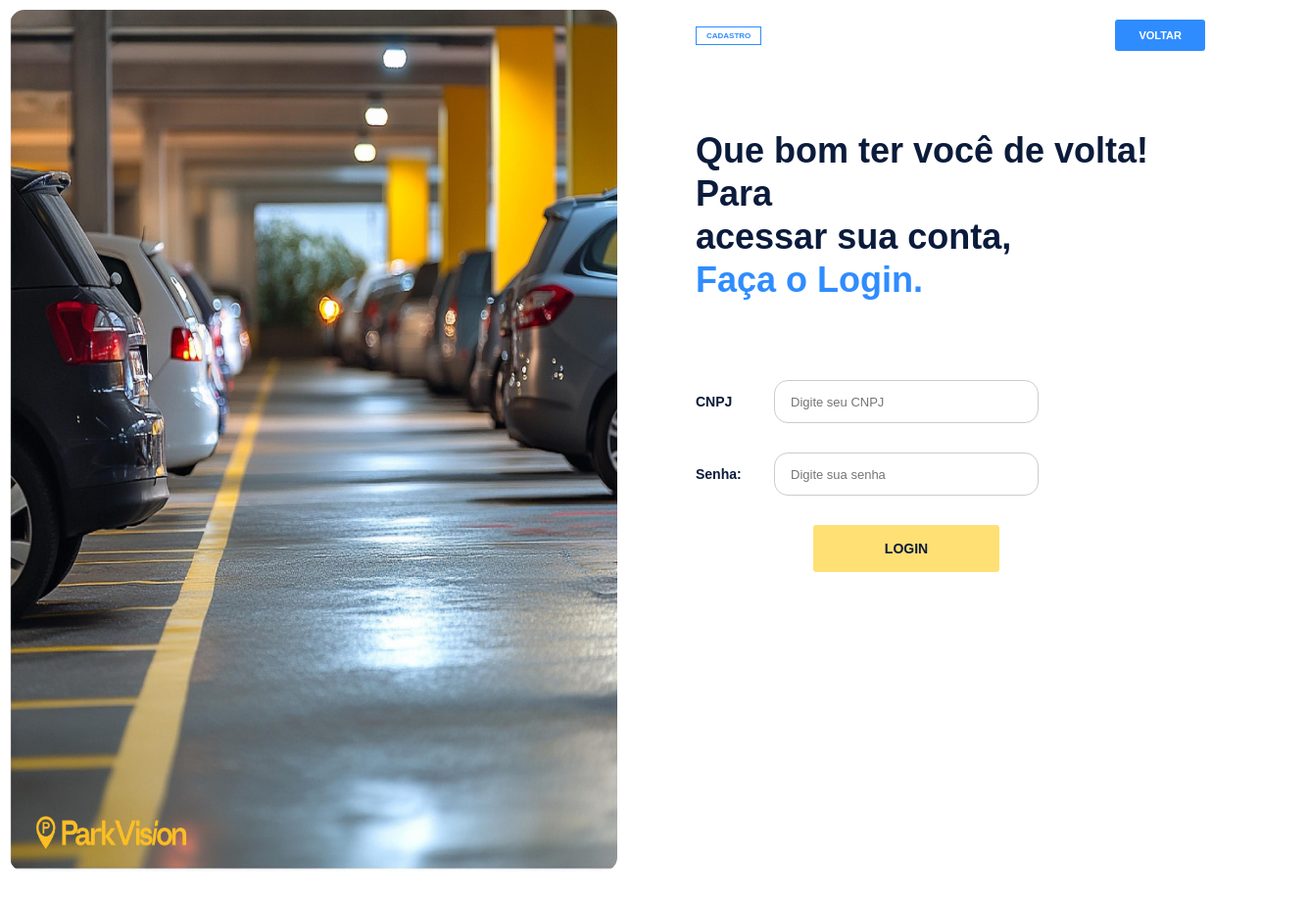
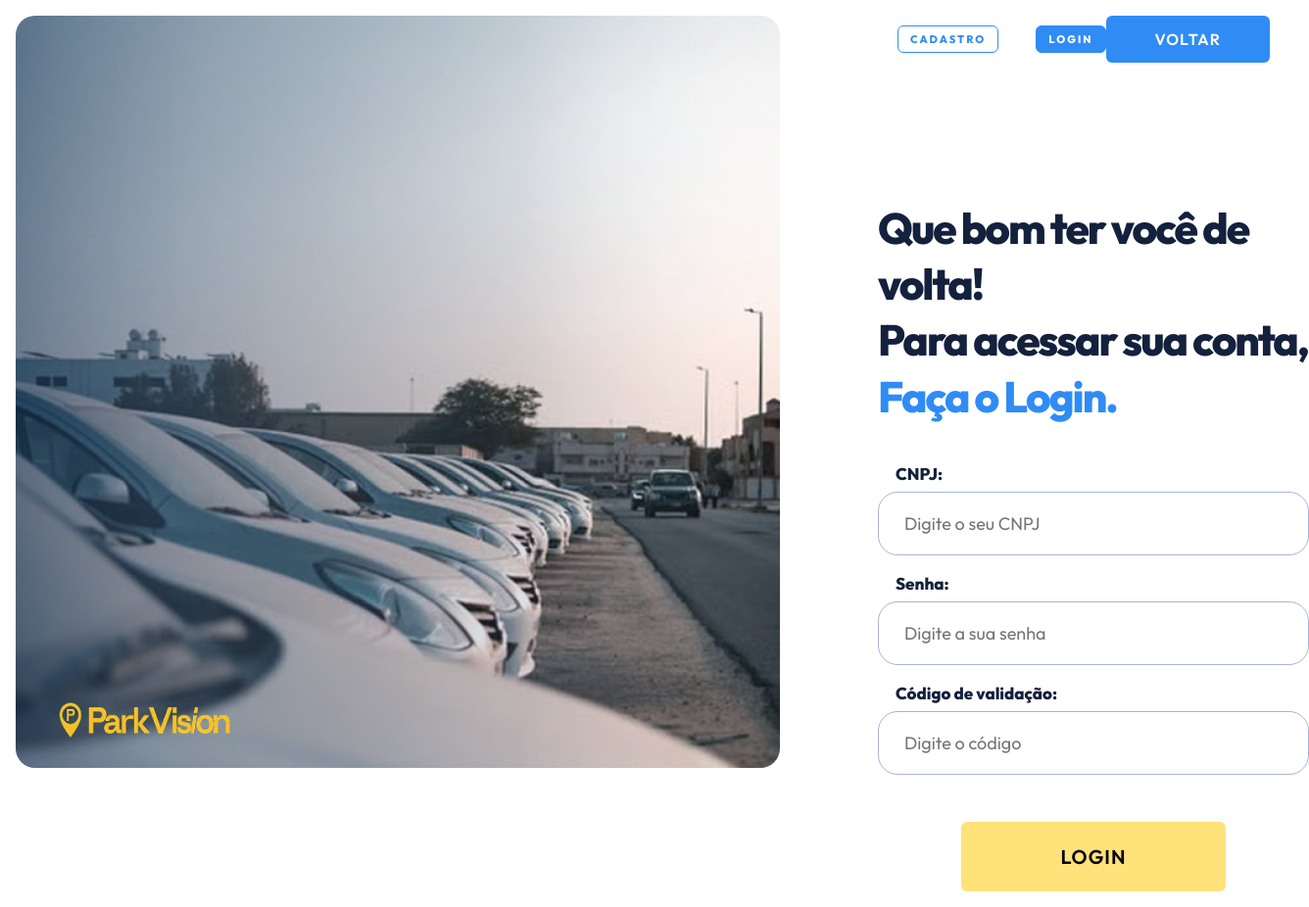
Before and after one commit to TrabalhoPiGrupo1/ParkVision, a plain HTML site: page Site institucional/Tela_Login/pagina_login.html in a window 1280 px wide. Shown: the whole page at 98% size, 1336 px wide, since content can reach past the window. Before the commit the page ends 900 px from the top, so only its background shows below. Drawn offline with Linux system fonts and the light colour scheme; a web font is replaced by a local one.

Commit message:
Refatorando Login usando a mesma estrutura do Cadastro

```diff
--- a/Site institucional/Tela_Cadastro/style.css
+++ b/Site institucional/Tela_Cadastro/style.css
@@ -153,7 +153,7 @@
     border: 2px solid #2f8cf5;
 }
 
-.btn-cadastrar {
+.btn-finalizar {
     grid-column: 1 / -1;
     justify-self: center;
     margin-top: 30px;
@@ -173,7 +173,7 @@
     transition: 0.3s;
 }
 
-.btn-cadastrar:hover {
+.btn-finalizar:hover {
     background-color: #2f8cf5;
     color: #ffff;
 }
--- a/Site institucional/Tela_Login/estilo_login.css
+++ /dev/null
@@ -1,156 +0,0 @@
-@font-face {
-    font-family: 'Outfit';
-    font-style: normal;
-    font-weight: 100 900;
-    src: url(https://fonts.gstatic.com/s/outfit/v15/QGYvz_MVcBeNP4NJtEtq.woff2) format('woff2');
-}
-
-* {
-    box-sizing: border-box;
-    margin: 0;
-    padding: 0;
-}
-
-body {
-    font-family: 'Outfit', sans-serif;
-    background-color: #FFFFFF;
-}
-
-
-.comeco {
-    display: flex;
-    height: 900px;
-    padding: 10px;
-    gap: 40px;
-}
-
-.lado_imagem {
-    width: 620px;
-    height: 880px;
-}
-
-.lado_imagem img {
-    width: 620px;
-    height: 880px;
-    border-radius: 15px;
-}
-
-.lado_conteudo {
-    width: 700px;
-    padding: 10px 40px;
-}
-
-.bt {
-    display: flex;
-    justify-content: space-between;
-    align-items: center;
-    margin-bottom: 80px;
-}
-
-.bt_esquerda {
-    display: flex;
-    gap: 20px;
-}
-
-.bt_cadastro {
-    background-color: transparent;
-    border: 1px solid #2F8CFF;
-    color: #2F8CFF;
-    font-family: 'Outfit', sans-serif;
-    font-size: 8px;
-    font-weight: bold;
-    padding: 4px 10px;
-
-}
-
-
-.bt_voltar {
-    background-color: #2F8CFF;
-    border: none;
-    color: #FFFFFF;
-    font-family: 'Outfit', sans-serif;
-    font-size: 11px;
-    font-weight: bold;
-    padding: 10px 24px;
-    border-radius: 3px;
-}
-
-.titulo h1 {
-    font-size: 36px;
-    font-weight: 700;
-    line-height: 44px;
-    color: #0B1B3B;
-    text-align: left;
-    margin-bottom: 80px;
-}
-
-.titulo span {
-    color: #2F8CFF;
-}
-
-.formulario {
-    display: flex;
-    flex-direction: column;
-    gap: 30px;
-}
-
-.campo {
-    display: flex;
-    align-items: center;
-    gap: 20px;
-}
-
-.campo span {
-    width: 60px;
-    font-size: 14px;
-    font-weight: bold;
-    color: #0B1B3B;
-}
-
-.campo input {
-    width: 270px;
-    height: 44px;
-    padding: 0 16px;
-    border: 1px solid #CCCCCC;
-    border-radius: 14px;
-    font-family: 'Outfit', sans-serif;
-    font-size: 13px;
-}
-
-.bt_login {
-    width: 190px;
-    height: 48px;
-    margin-left: 120px;
-    background-color: #FFE074;
-    border: none;
-    border-radius: 3px;
-    color: #0B1B3B;
-    font-family: 'Outfit', sans-serif;
-    font-size: 14px;
-    font-weight: bold;
-}
-
-.bt_cadastro:hover {
-    background-color: #E3F0FF;
-}
-
-.bt_voltar:hover {
-    background-color: #5BA5FF;
-}
-
-.bt_login:hover {
-    background-color: #FFEBA6;
-}
-
-.lado_imagem {
-    position: relative;
-}
-
-.lado_imagem .logo {
-    position: absolute;
-    left: 20px;
-    bottom: 20px;
-    width: 160px;
-    height: 40px;
-    border-radius: 0;
-}
--- a/Site institucional/Tela_Login/pagina_login.html
+++ b/Site institucional/Tela_Login/pagina_login.html
@@ -1,54 +1,66 @@
 <!DOCTYPE html>
-<html lang="pt-br">
+<html lang="pt-BR">
 
 <head>
     <meta charset="UTF-8">
     <meta name="viewport" content="width=device-width, initial-scale=1.0">
-    <title>Login</title>
-    <link rel="stylesheet" href="estilo_login.css">
+    <title>Login | ParkVision</title>
+
+    <link href="https://fonts.googleapis.com/css2?family=Outfit:wght@400;600;800&display=swap" rel="stylesheet">
+    <link rel="stylesheet" href="../Tela_Cadastro/style.css">
 </head>
 
 <body>
-    <div class="comeco">
 
-        <div class="lado_imagem">
-            <img src="f4996ee2d3fd63cf82b8882a46a6ce4627444628.jpg" alt="">
-        <img class="logo" src="40d95c42e2f8181c154043972d2568378b25c994.png" alt="">
+    <div class="container">
+
+        <div class="lado-esquerdo">
+            <img class="foto" src="../Assets/estacionamento.png" alt="estacionamento">
+            <img class="degrade" src="../Assets/Rectangle2.png" alt="">
+            <img class="logo" src="../Assets/Rectangle3.png" alt="ParkVision">
         </div>
 
-        <div class="lado_conteudo">
+        <div class="lado-direito">
 
-            <div class="bt">
-                <div class="bt_esquerda">
-                    <button class="bt_cadastro">CADASTRO</button>
+            <div class="topo">
+                <div class="abas">
+                    <div class="aba">Cadastro</div>
+                    <div class="aba aba-ativa">Login</div>
                 </div>
-                <button class="bt_voltar">VOLTAR</button>
+                <div class="btn-voltar">Voltar</div>
             </div>
 
             <div class="titulo">
-                <h1>
-                    Que bom ter você de volta! Para <br>
-                    acessar sua conta, <br>
-                    <span>Faça o Login.</span>
-                </h1>
+                Que bom ter você de volta! <br>
+                Para acessar sua conta,
+                <div class="titulo-destaque">Faça o Login.</div>
             </div>
 
             <div class="formulario">
-                <div class="campo">
-                    <span>CNPJ</span>
-                    <input type="text" placeholder="Digite seu CNPJ" id="ipt_cnpj">
+
+                <div class="campo campo-inteiro">
+                    <div class="rotulo">CNPJ:</div>
+                    <input type="text" placeholder="Digite o seu CNPJ" id="ipt_cnpj">
                 </div>
 
-                <div class="campo">
-                    <span>Senha:</span>
-                    <input type="password" placeholder="Digite sua senha" id="ipt_senha">
+                <div class="campo campo-inteiro">
+                    <div class="rotulo">Senha:</div>
+                    <input type="password" placeholder="Digite a sua senha" id="ipt_senha">
                 </div>
 
-                <button class="bt_login">LOGIN</button>
+                <div class="campo campo-inteiro">
+                    <div class="rotulo">Código de validação:</div>
+                    <input type="password" placeholder="Digite o código" id="ipt_codigo">
+                </div>
+
+                <div class="btn-finalizar">Login</div>
+
             </div>
 
         </div>
+
     </div>
+
 </body>
 
 </html>
```
Also changed, not shown: Site institucional/Tela_Cadastro/cadastro_pagina8.html (+1 -1 lines), ParkVision_yellow.png (deleted).
